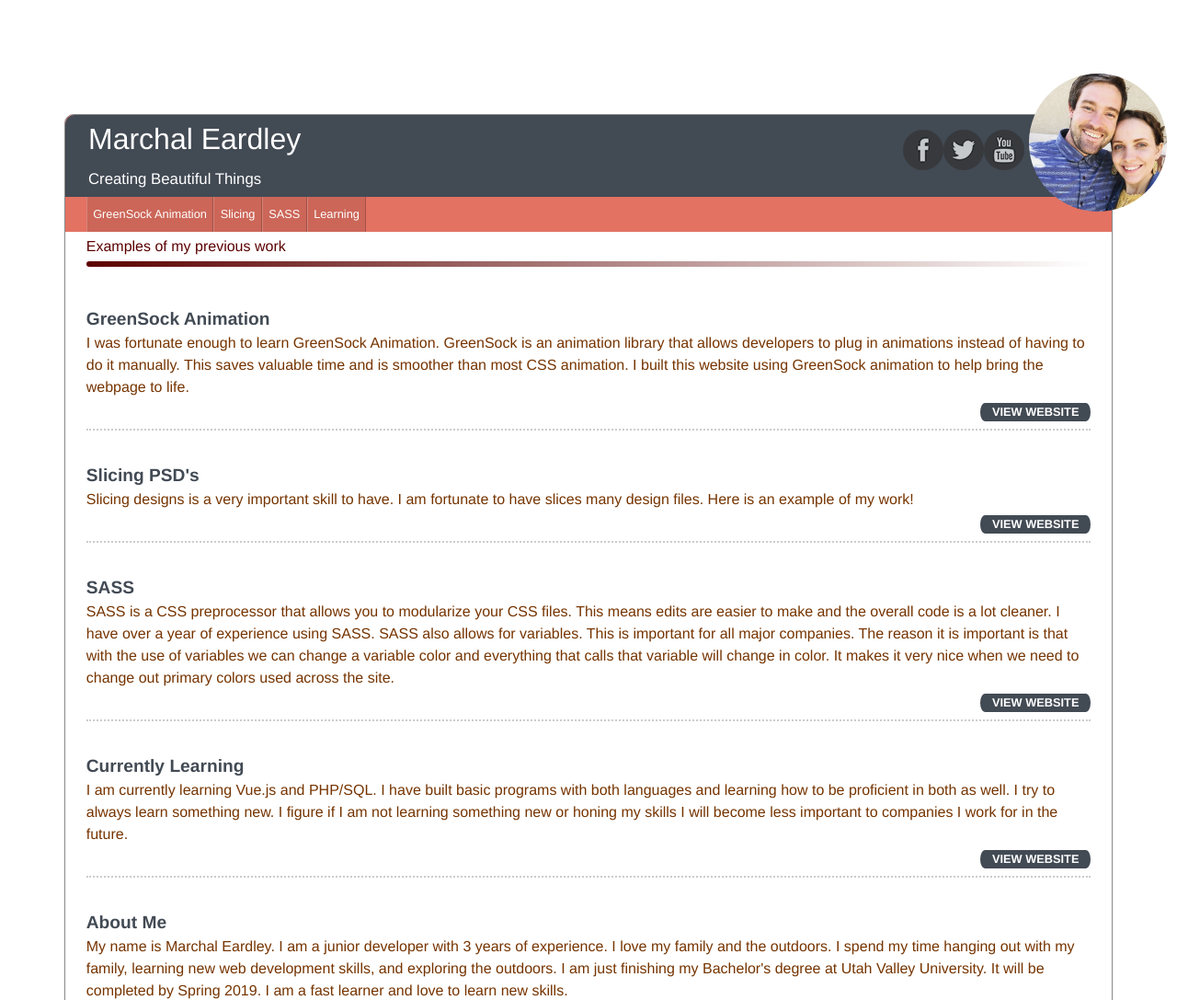
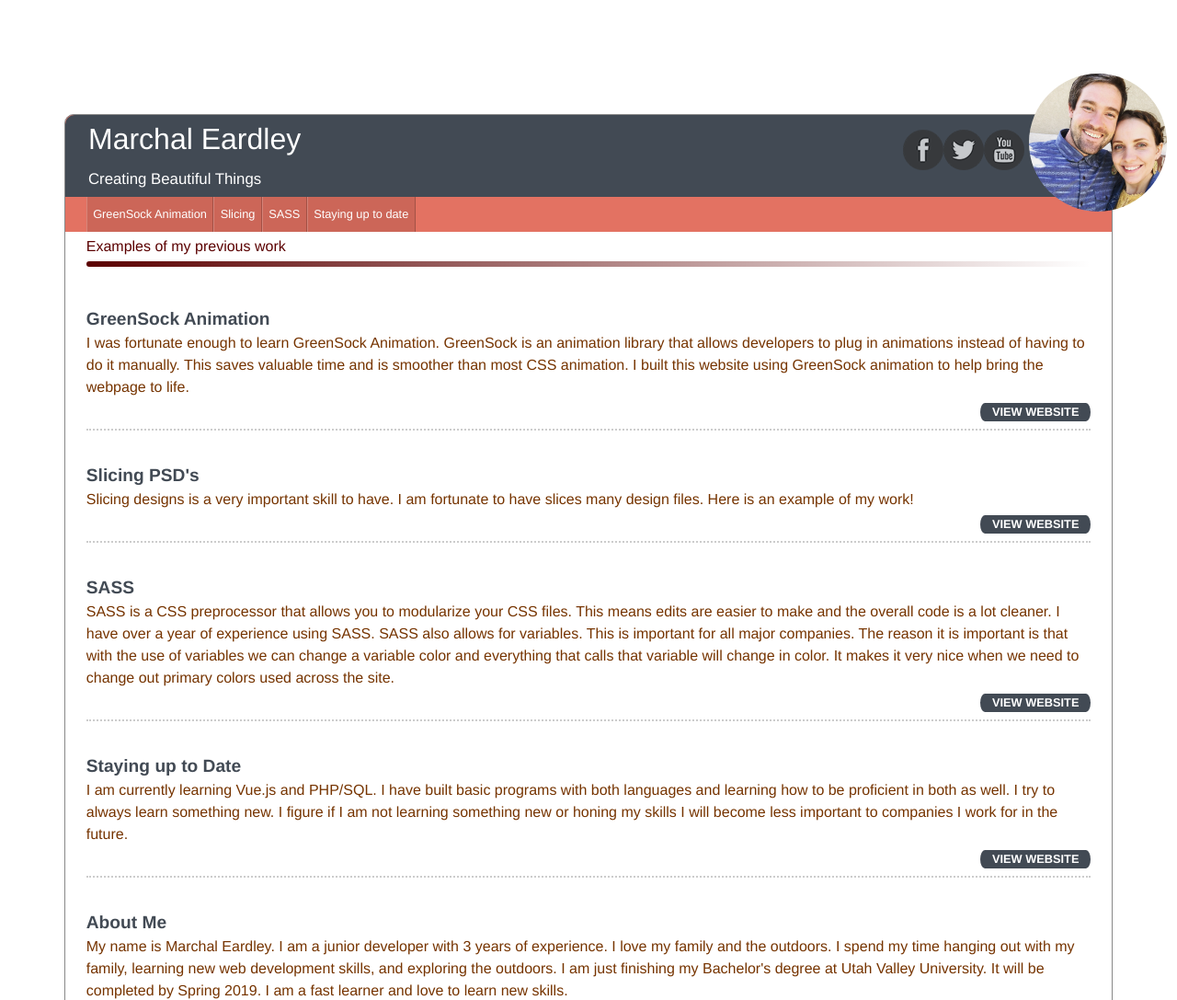
Before and after one commit to manoy96/Portfolio, a plain HTML site: page index.html in a window 1280 px wide. Shown: the top 1087 px of the page at 92% size. Drawn offline with nearby package versions, Linux system fonts and the light colour scheme; a web font is replaced by a local one.

Commit message:
Updated the Staying up to date section of my portfolio.

```diff
--- a/index.html
+++ b/index.html
@@ -64,7 +64,7 @@
     	<li><a href="#menu1">GreenSock Animation</a></li>
     	<li><a href="#menu2">Slicing</a></li>
     	<li><a href="#menu3">SASS</a></li>
-        <li><a href="#menu4">Learning</a></li>
+        <li><a href="#menu4">Staying up to date</a></li>
     	<div class="keepOpen"></div>
     </ul>
     </nav>
@@ -104,7 +104,7 @@
     </article>
 
                 <article id="menu4">
-        <h2>Currently Learning</h2>
+        <h2>Staying up to Date</h2>
         <p>
             I am currently learning Vue.js and PHP/SQL. I have built basic programs with both languages and learning how to be proficient in both as well. I try to always learn something new. I figure if I am not learning something new or honing my skills I will become less important to companies I work for in the future.
         </p>
```
